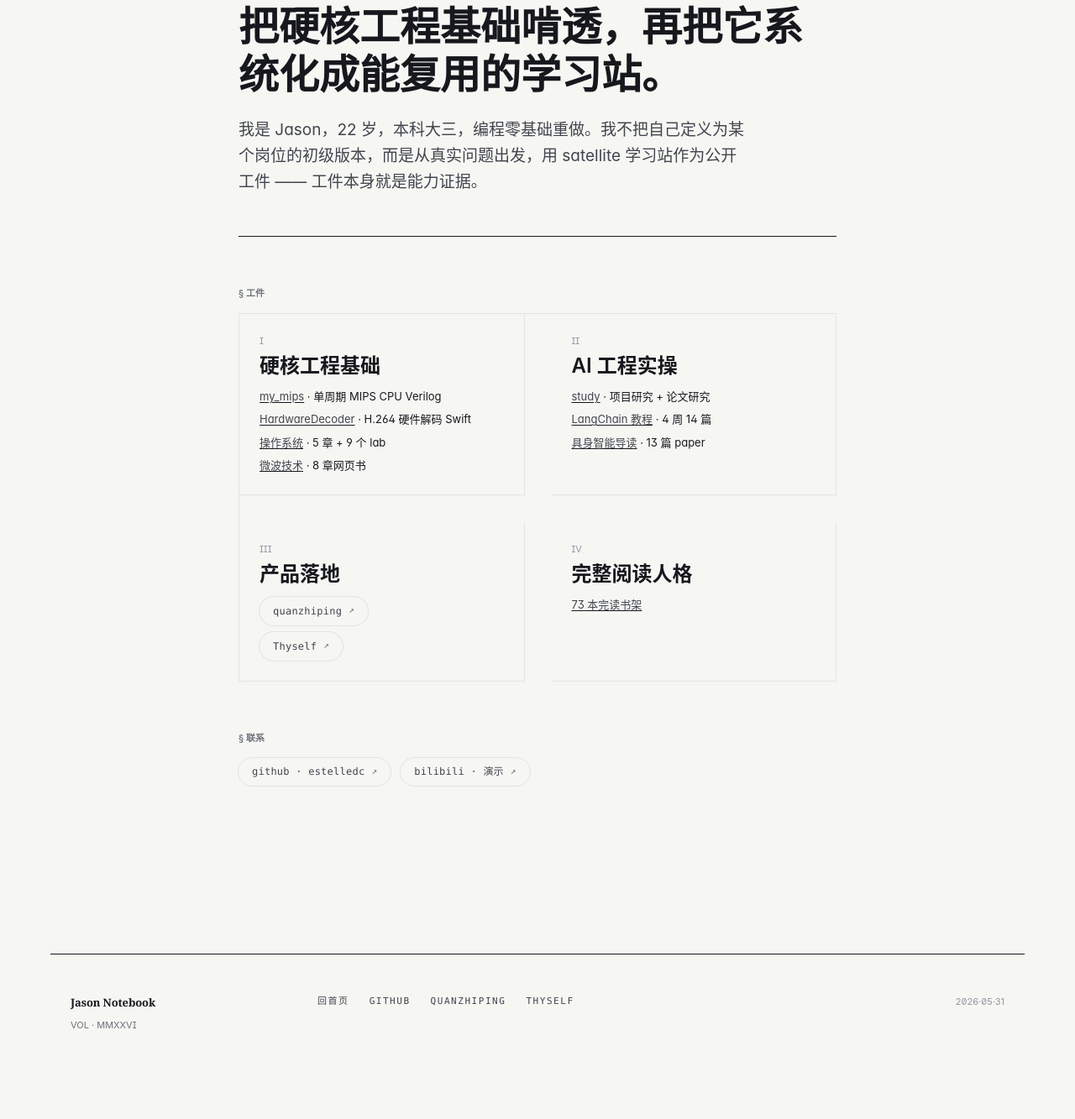
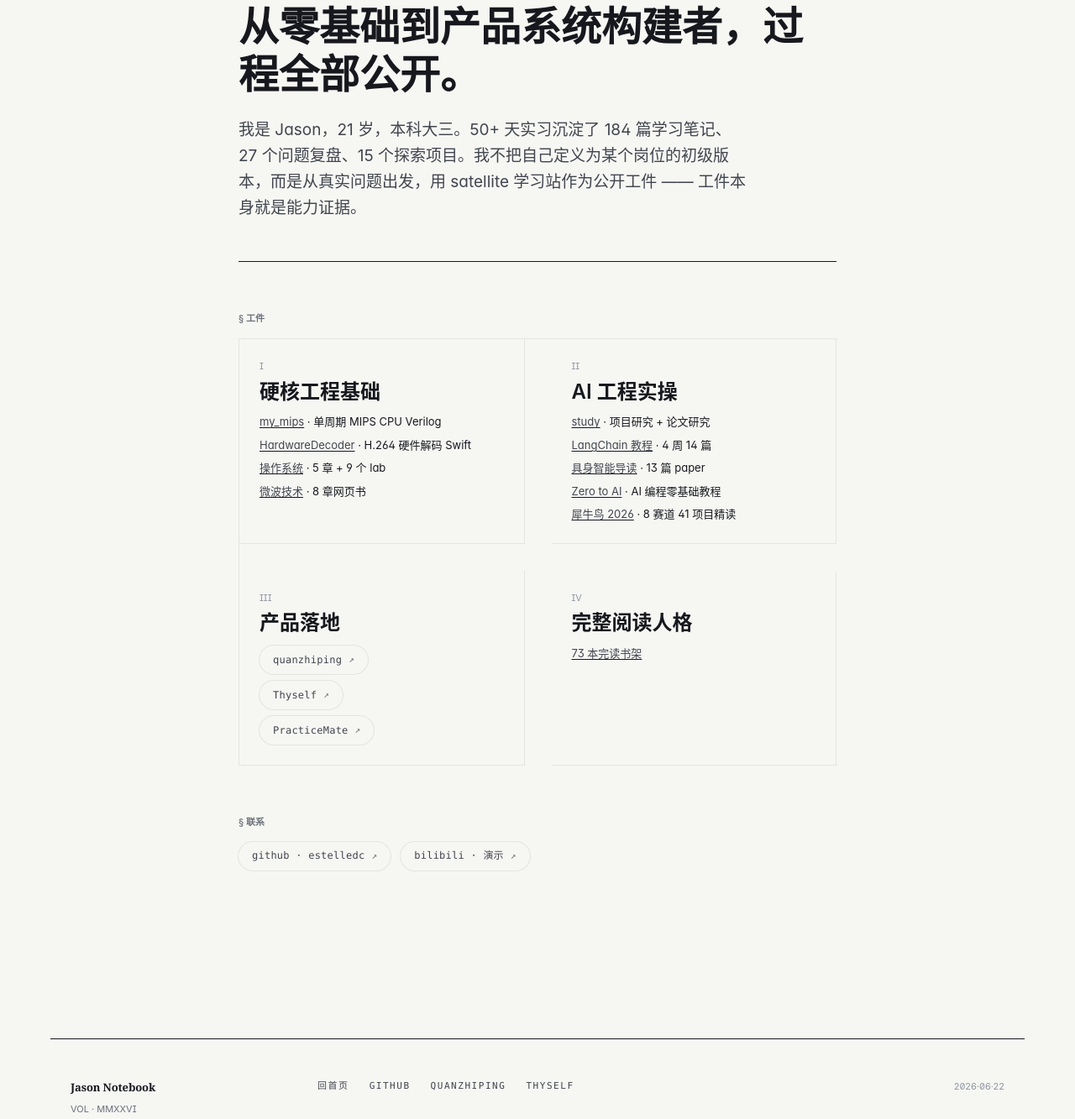
Before and after one commit to estelledc/estelledc.github.io, a plain HTML site: page about/index.html in a window 1280 px wide. Shown: the part 125-1458 px from the top of the page at 84% size. Before the commit the page ends 1403 px from the top, so only its background shows below. Drawn offline with Linux system fonts and the light colour scheme.

Commit message:
feat: update footer date + refresh About page with latest stats

```diff
--- a/about/index.html
+++ b/about/index.html
@@ -3,7 +3,7 @@
   <head>
     <meta charset="utf-8" />
     <meta name="viewport" content="width=device-width, initial-scale=1" />
-    <meta name="description" content="Jason Xun，22 岁，本科大三，编程零基础重做。从硬核工程基础啃起，把 AI 工程系统化为可复用的学习站。" />
+    <meta name="description" content="Jason Xun，21 岁，本科大三。从编程零基础到 184 篇学习笔记、15 个探索项目、首个 OSS PR 被 approve，用 AI 工具把真实工程问题沉淀为可复用系统。" />
     <title>About | Jason Xun</title>
     <link rel="icon" href="/favicon.ico" />
     <link rel="stylesheet" href="/assets/jx/tokens.css" />
@@ -28,9 +28,9 @@
 
     <main class="about-shell">
       <section class="about-hero">
-        <h1 class="about-title">把硬核工程基础啃透，再把它系统化成能复用的学习站。</h1>
+        <h1 class="about-title">从零基础到产品系统构建者，过程全部公开。</h1>
         <p class="about-lede">
-          我是 Jason，22 岁，本科大三，编程零基础重做。我不把自己定义为某个岗位的初级版本，而是从真实问题出发，用 satellite 学习站作为公开工件 —— 工件本身就是能力证据。
+          我是 Jason，21 岁，本科大三。50+ 天实习沉淀了 184 篇学习笔记、27 个问题复盘、15 个探索项目。我不把自己定义为某个岗位的初级版本，而是从真实问题出发，用 satellite 学习站作为公开工件 —— 工件本身就是能力证据。
         </p>
       </section>
 
@@ -54,6 +54,8 @@
               <li><a href="https://estelledc.github.io/study/">study</a> · 项目研究 + 论文研究</li>
               <li><a href="https://estelledc.github.io/langchain-langgraph-langsmith-tutorial/">LangChain 教程</a> · 4 周 14 篇</li>
               <li><a href="https://estelledc.github.io/embodied-ai-reading-station/">具身智能导读</a> · 13 篇 paper</li>
+              <li><a href="https://estelledc.github.io/zero-to-ai/">Zero to AI</a> · AI 编程零基础教程</li>
+              <li><a href="https://estelledc.github.io/rhino-bird-2026/">犀牛鸟 2026</a> · 8 赛道 41 项目精读</li>
             </ul>
           </li>
           <li>
@@ -62,6 +64,7 @@
             <ul>
               <li><a class="jx-pill" href="https://www.quanzhiping.com/" target="_blank" rel="noopener">quanzhiping</a></li>
               <li><a class="jx-pill" href="https://www.thyself.cc/" target="_blank" rel="noopener">Thyself</a></li>
+              <li><a class="jx-pill" href="https://estelledc.github.io/practicemate/" target="_blank" rel="noopener">PracticeMate</a></li>
             </ul>
           </li>
           <li>
@@ -94,7 +97,7 @@
         <a href="https://www.quanzhiping.com/" target="_blank" rel="noopener">quanzhiping</a>
         <a href="https://www.thyself.cc/" target="_blank" rel="noopener">thyself</a>
       </nav>
-      <time class="jx-footer__stamp" datetime="2026-05-31" lang="en">2026·05·31</time>
+      <time class="jx-footer__stamp" datetime="2026-06-22" lang="en">2026·06·22</time>
     </footer>
   </body>
 </html>
```
Also changed, not shown: index.html (+1 -1 lines).
